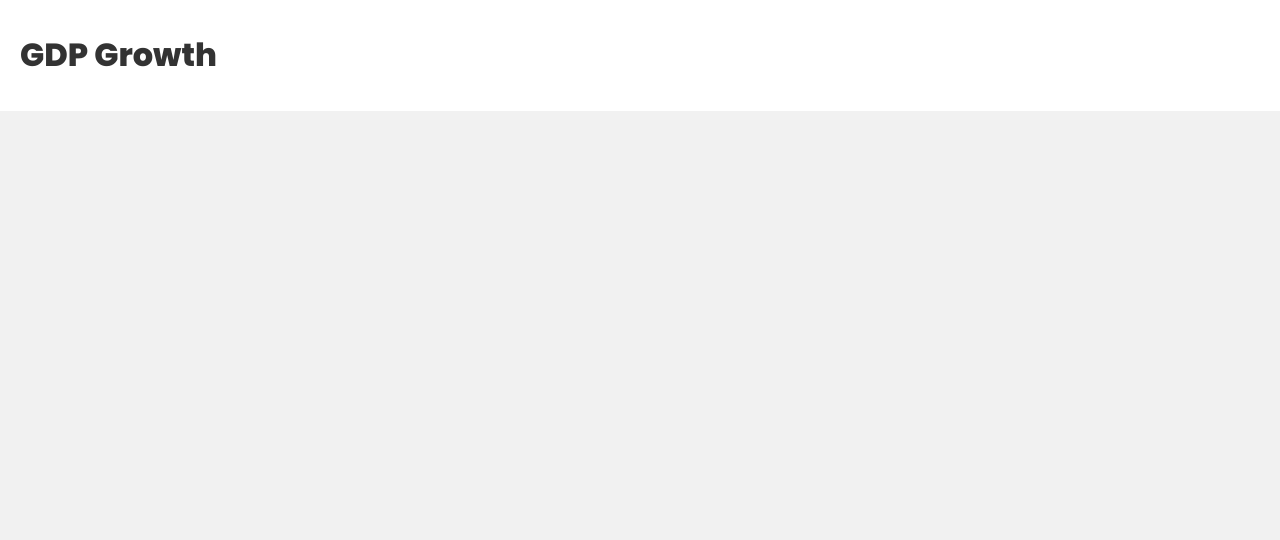
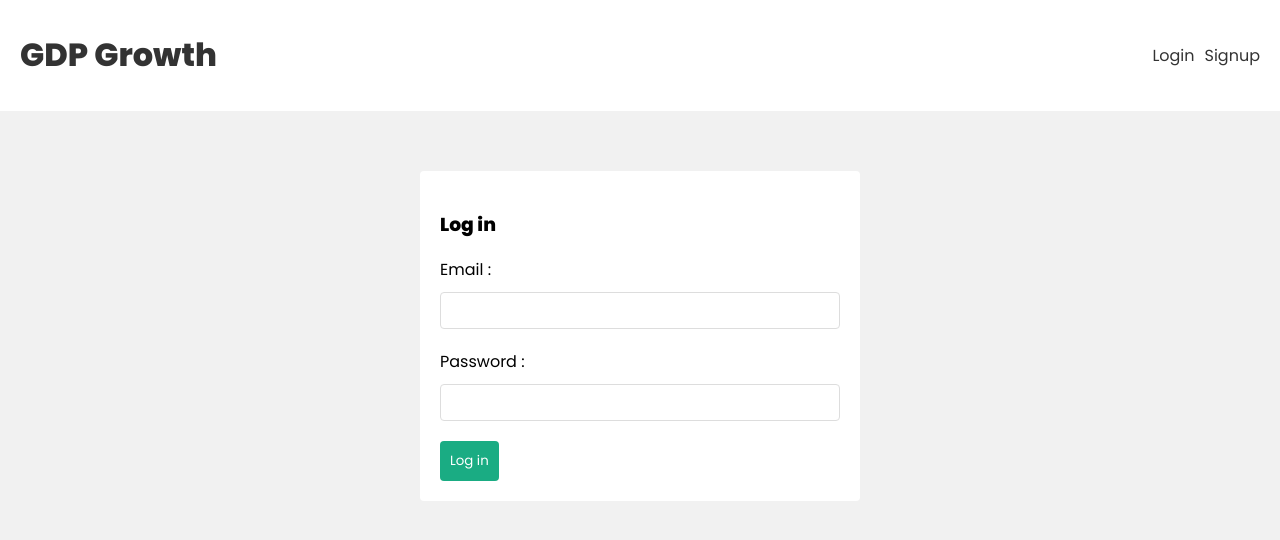
Before and after one commit to AmilaDeAlwis/DataLibrary, a React (Create React App) app in the folder frontend/: page /login in a window 1280 px wide. Before the commit this address had no page. Shown: the top 540 px of the page. Built offline with nearby package versions, Linux system fonts and the light colour scheme; a web font is replaced by a local one.

Commit message:
signup & login forms

```diff
--- a/frontend/src/App.js
+++ b/frontend/src/App.js
@@ -2,6 +2,8 @@
 
 // pages & components
 import Home from './pages/Home'
+import Login from './pages/Login';
+import Signup from './pages/Signup';
 import Navbar from './components/Navbar';
 
 function App() {
@@ -15,6 +17,14 @@
               path="/"
               element={<Home />}
             />
+            <Route
+              path='/login'
+              element={<Login />}
+            />
+            <Route
+              path='/signup'
+              element={<Signup />}
+            />
           </Routes>
         </div>
       </BrowserRouter>
--- a/frontend/src/components/Navbar.js
+++ b/frontend/src/components/Navbar.js
@@ -7,6 +7,12 @@
                 <Link to='/'>
                     <h1>GDP Growth</h1>
                 </Link>
+                <nav>
+                    <div>
+                        <Link to="/login">Login</Link>
+                        <Link to="/signup">Signup</Link>
+                    </div>
+                </nav>
             </div>
         </header>
     )
--- a/frontend/src/index.css
+++ b/frontend/src/index.css
@@ -98,3 +98,21 @@
 input.error {
   border: 1px solid var(--error);
 }
+
+/* navbar */
+nav {
+  display: flex;
+  align-items: center;
+}
+nav a {
+  margin-left: 10px;
+}
+
+/* auth forms */
+form.signup, form.login {
+  max-width: 400px;
+  margin: 40px auto;
+  padding: 20px;
+  background: #fff;
+  border-radius: 4px;
+}
--- /dev/null
+++ b/frontend/src/pages/Login.js
@@ -0,0 +1,35 @@
+import { useState } from 'react';
+
+const Login = () => {
+    const [email, setEmail] = useState('')
+    const [password, setPassword] = useState('')
+
+    const handleSubmit = async (e) => {
+        e.preventDefault()
+
+        console.log(email, password)
+    }
+    return (
+        <form className="login" onSubmit={handleSubmit}>
+            <h3>Log in</h3>
+
+            <label>Email :</label>
+            <input
+                type='email'
+                onChange={(e) => setEmail(e.target.value)}
+                value={email}
+            />
+
+            <label>Password :</label>
+            <input
+                type='password'
+                onChange={(e) => setPassword(e.target.value)}
+                value={password}
+            />
+
+            <button>Log in</button>
+        </form>
+    )
+}
+
+export default Login
--- /dev/null
+++ b/frontend/src/pages/Signup.js
@@ -0,0 +1,36 @@
+import { useState } from 'react'
+
+const Signup = () => {
+    const [email, setEmail] = useState('')
+    const [password, setPassword] = useState('')
+
+    const handleSubmit = async (e) => {
+        e.preventDefault()
+
+        console.log(email, password)
+    }
+
+    return (
+        <form className="signup" onSubmit={handleSubmit}>
+            <h3>Sign up</h3>
+
+            <label>Email :</label>
+            <input
+                type="email"
+                onChange={(e) => setEmail(e.target.value)}
+                value={email}
+            />
+
+            <label>Password :</label>
+            <input
+                type="password"
+                onChange={(e) => setPassword(e.target.value)}
+                value={password}
+            />
+
+            <button>Sign up</button>
+        </form>
+    )
+}
+
+export default Signup
```
